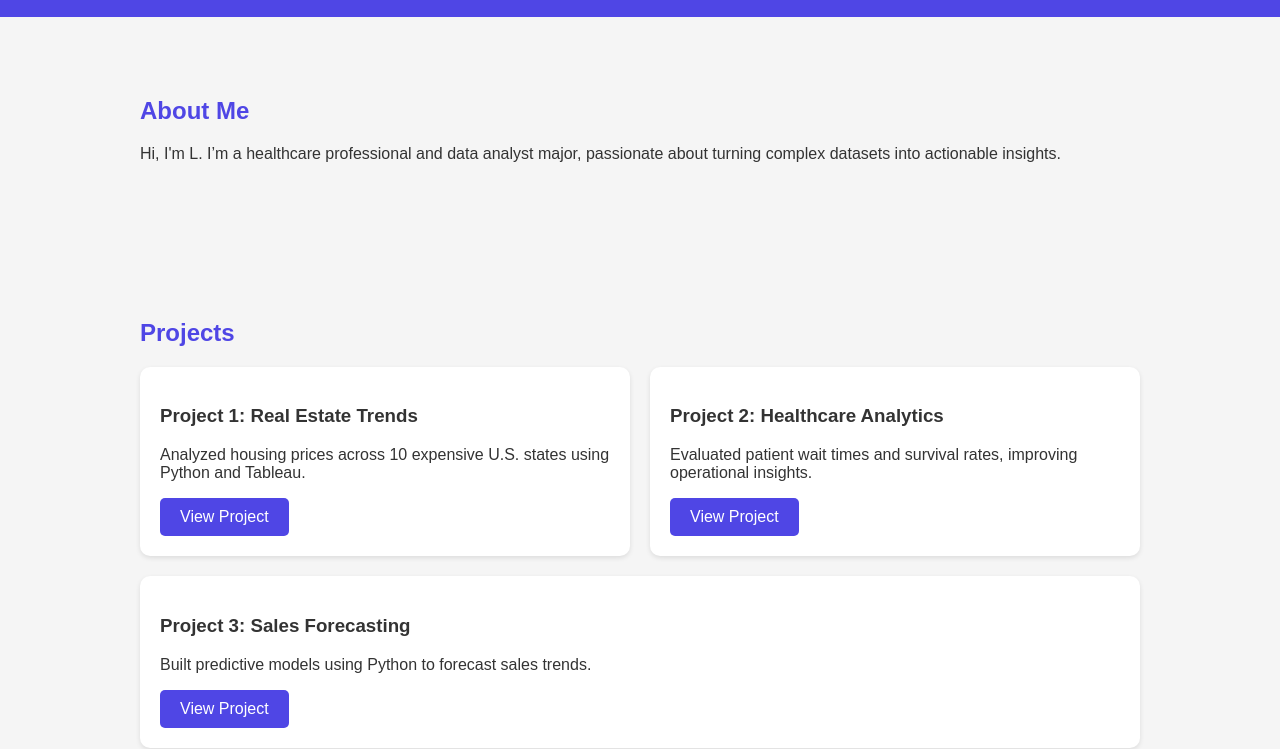
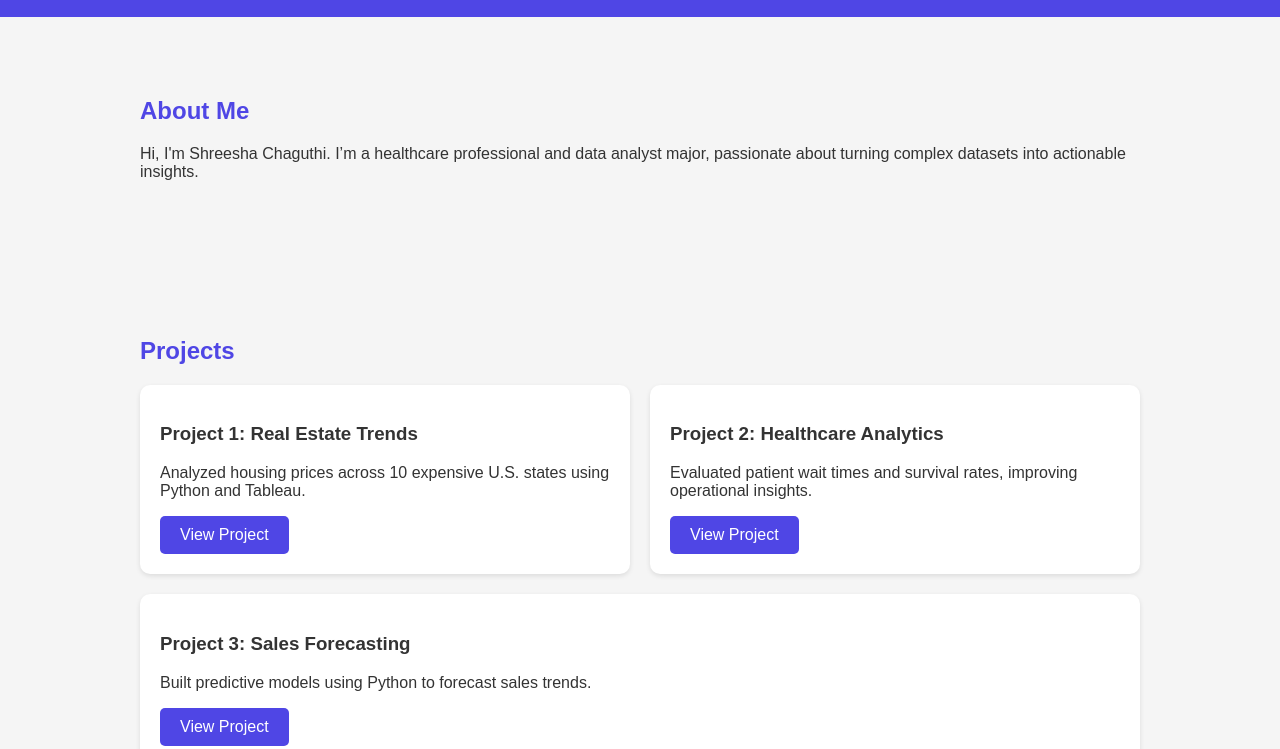
Before and after one commit to shreeshachaguthi14-source/Portfolio, a plain HTML site: page index.html in a window 1280 px wide. Shown: the part 78-827 px from the top of the page. Drawn offline with Linux system fonts and the light colour scheme.

Commit message:
index.html

```diff
--- a/index.html
+++ b/index.html
@@ -30,7 +30,7 @@
 
   <section id="about">
     <h2>About Me</h2>
-    <p>Hi, I'm L. I’m a healthcare professional and data analyst major, passionate about turning complex datasets into actionable insights.</p>
+    <p>Hi, I'm Shreesha Chaguthi. I’m a healthcare professional and data analyst major, passionate about turning complex datasets into actionable insights.</p>
   </section>
 
   <section id="projects">
```
